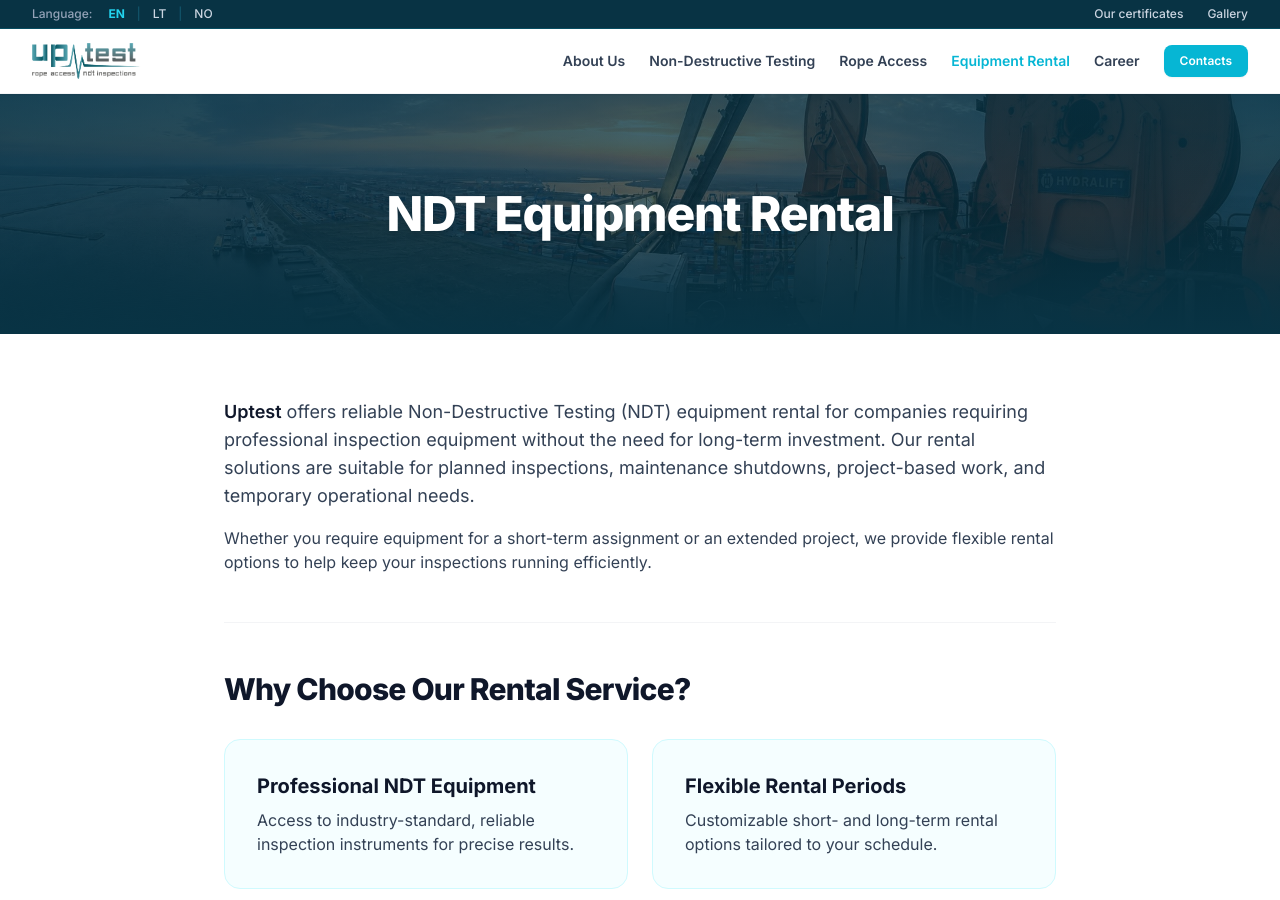
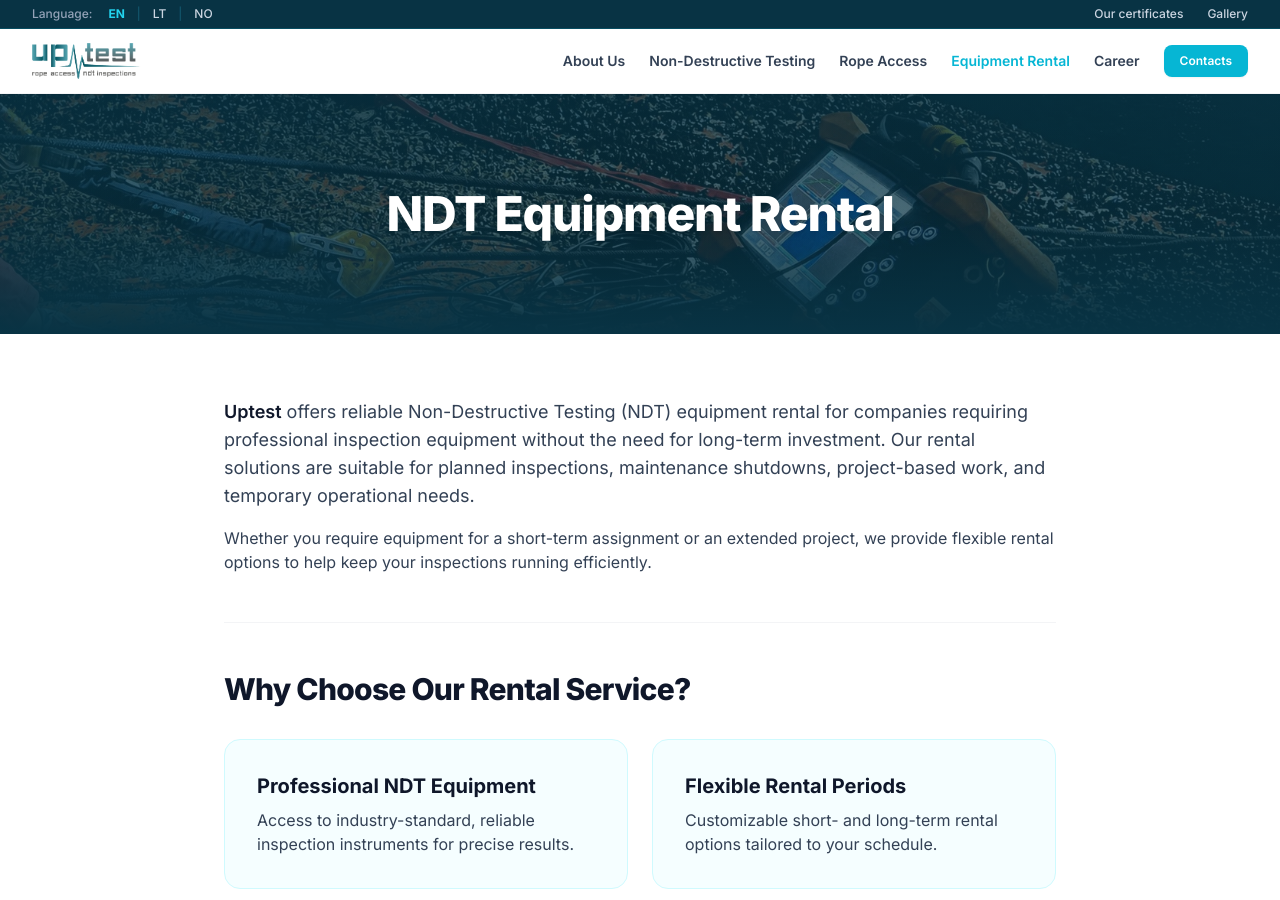
Before and after one commit to mruslys/uptest.no, a Jekyll site: the page built from equipment/index.html, in a window 1280 px wide and 900 px high. Built offline with Jekyll 4.4.1, drawn with Linux system fonts in a browser that asks for light colours; nearby versions of some CDN libraries.

Commit message:
Update index.html

```diff
--- a/equipment/index.html
+++ b/equipment/index.html
@@ -3,6 +3,7 @@ layout: page
 lang: en
 current_page: equipment
 title: "NDT Equipment Rental"
+header_image: "images/uptest-neardomoji-kontrole-8.jpg"
 ---
 
 <!-- Įvadas -->
```
